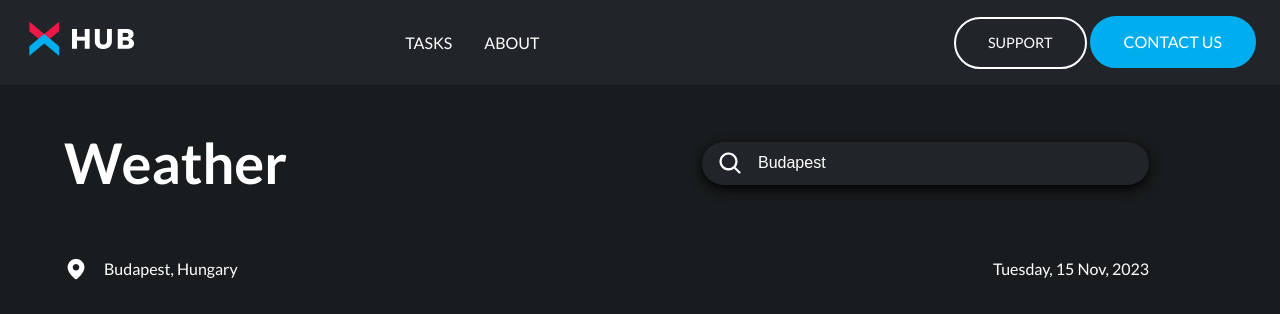
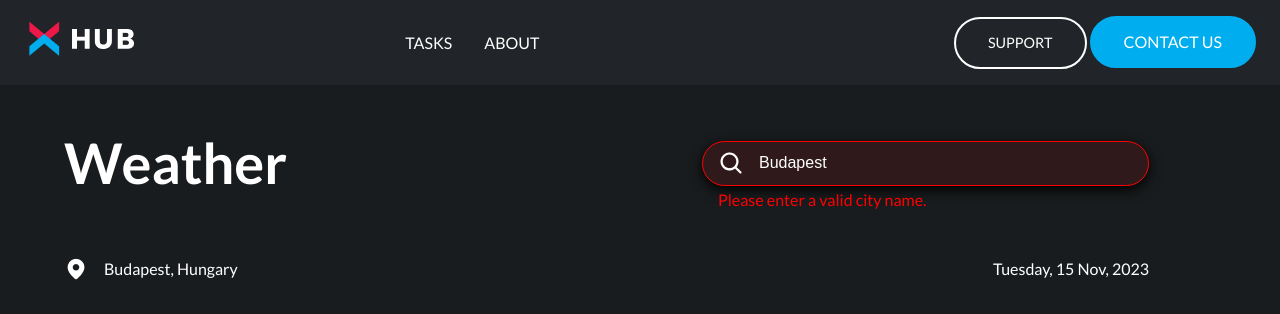
Before and after one commit to AlkayidAli/NIX-Workshop, a website built with webpack: page src/weather/weather.html in a window 1280 px wide. Both pictures are taken after a click on the link "7 days". Shown: the top 314 px of the page. Built offline with nearby package versions, Linux system fonts and the light colour scheme; no server answers; files whose address does not match are found by name.

Commit message:
error message added for invalid entry in search field

```diff
--- a/src/weather/weather.html
+++ b/src/weather/weather.html
@@ -15,7 +15,8 @@
     <main class="main-container">
       <div class="weather-header">
         <p class="weather-title">Weather</p>
-        <div class="search-bar">
+        <div class="search-bar-container">
+          <div class="search-bar" id="search-bar">
             <img
               src="../images/icons/search.png"
               alt="search icon"
@@ -29,6 +30,10 @@
               placeholder="Search city"
               data-testid="search"
             />
+          </div>
+          <p class="error-message" id="errorMessage">
+            Please enter a valid city name.
+          </p>
         </div>
       </div>
       <div class="weather-container">
--- a/src/weather/weather.js
+++ b/src/weather/weather.js
@@ -29,7 +29,17 @@ const weatherAPI = {
       const data = await response.json();
       return data;
     } catch (error) {
-      console.error("Error fetching weather data:", error);
+      // error message to user
+      const errormsg = document.getElementById("errorMessage");
+      const textfield = document.getElementById("search-bar");
+      if (errormsg) {
+        textfield.classList.add("error");
+        errormsg.style.display = "block";
+      }
+      setTimeout(() => {
+        textfield.classList.remove("error");
+        errormsg.style.display = "none";
+      }, 5000);
       throw error;
     }
   },
--- a/src/weather/weather.scss
+++ b/src/weather/weather.scss
@@ -11,8 +11,20 @@
       font-weight: 700;
       text-align: left;
     }
+    .error-message {
+      font-size: 1rem;
+      margin-left: 1rem;
+      margin-top: 2.9rem;
+      display: none;
+      position: absolute;
+      font-weight: 300;
+      color: red;
+    }
   }
 
+  .search-bar-container {
+    display: flex;
+    flex-direction: column;
     .search-bar {
       width: 100%;
       border-radius: 2.25rem;
@@ -23,6 +35,11 @@
       gap: 1rem;
       box-shadow: 0 4px 13px rgba(0, 0, 0, 1);
 
+      &.error {
+        border: solid 1px red;
+        background-color: rgba(255, 0, 0, 0.1);
+      }
+
       .city-search {
         font-size: 1rem;
         color: $neutral-color-0;
@@ -30,7 +47,8 @@
         border: none;
         background: transparent;
         width: 100%;
-      line-height: 1.5rem; // for vertical alignment
+        line-height: 1.5rem;
+      }
     }
   }
 
```
Lines whose indentation alone changed are shown as unchanged.
